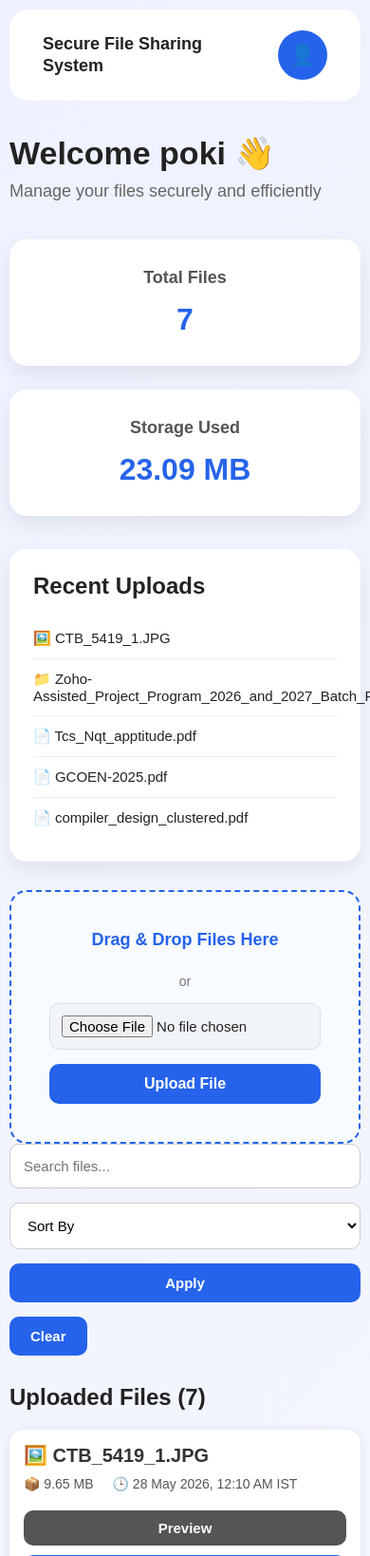
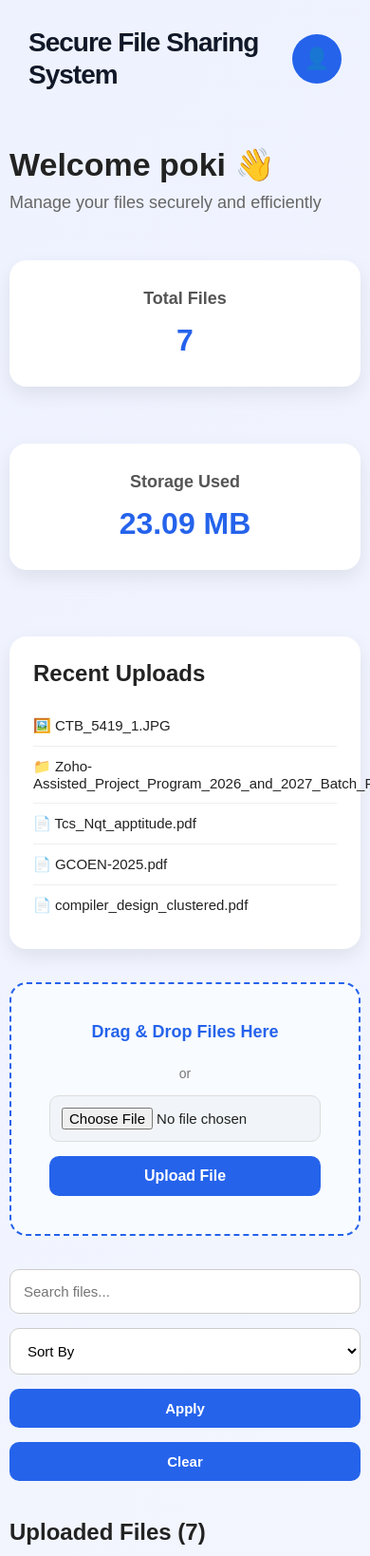
Before and after one commit to Purshottambadwaik/Purshottambadwaik-secure-file-sharing-system, a Flask app: page /dashboard in a window 390 px wide; the page is wider, and only the part inside the window is pictured. Shown: the top 1638 px of that part at 95% size. Run offline with Flask 3, Linux system fonts and the light colour scheme; a user stored in the database is signed in; data comes from the database, SQL or seed files in the repository; both versions use the stored data as it was after the commit.

Commit message:
made final ui changes

```diff
--- a/backend/static/style.css
+++ b/backend/static/style.css
@@ -154,24 +162,32 @@
 
     align-items: center;
 
-    background: white;
+    padding: 20px 50px;
 
-    padding: 22px 35px;
+    background: transparent;
 
-    border-radius: 20px;
+    position: sticky;
 
-    margin-bottom: 35px;
+    top: 0;
+
+    z-index: 9999;
 
     box-sizing: border-box;
 }
+
+/* Navbar Title */
 
 .top-navbar h2 {
 
     font-size: 42px;
 
-    color: #222;
+    color: #111827;
 
     margin: 0;
+
+    font-weight: 700;
+
+    letter-spacing: -1px;
 }
 
 /* Right Side */
@@ -197,7 +212,8 @@
 
 /* Welcome Section */
 .welcome-section {
-    margin-bottom: 40px;
+    margin-top: 40px;
+    margin-bottom: 50px;
 }
 
 .welcome-section h1 {
@@ -221,6 +237,8 @@
     gap: 25px;
 
     flex-wrap: wrap;
+
+    margin-bottom: 35px;
 }
 
 .upload-box input {
@@ -309,14 +327,20 @@
 }
 
 /* Search Form */
+
 .search-form {
+
     display: flex;
 
     gap: 15px;
 
-    margin-bottom: 30px;
+    margin-top: 25px;
+
+    margin-bottom: 40px;
+
     align-items: center;
-flex-wrap: wrap;
+
+    flex-wrap: wrap;
 }
 
 .search-form input {
@@ -645,50 +712,98 @@
     display: block;
 }
 
+/* Premium Hover */
+
+.stat-card,
+.recent-section,
+.upload-box {
+   margin-bottom: 35px;
+    transition: 0.3s ease;
+}
+
+.stat-card:hover,
+.recent-section:hover,
+.upload-box:hover {
+
+    transform: translateY(-4px);
+
+    box-shadow:
+        0 12px 30px rgba(0,0,0,0.08);
+}
+
+/* Footer */
+
+.footer {
+
+    text-align: center;
+
+    margin-top: 60px;
+
+    padding: 30px 0;
+
+    color: #666;
+
+    font-size: 15px;
+}
+
+/* Dark Mode Footer */
+
+.dark-mode .footer {
+
+    color: #cbd5e1;
+}
+
 /* =========================
    MOBILE RESPONSIVE DESIGN
 ========================= */
 
 @media (max-width: 768px) {
 
+    /* Mobile Search Section */
+
+.search-form,
+.search-sort-container {
+
+    flex-direction: column;
+
+    align-items: stretch;
+}
 
 
 /* Mobile Navbar */
+
 .top-navbar {
 
-    width: 100%;
-
-    display: flex;
-
-    justify-content: space-between;
-
-    align-items: center;
-
-    background: white;
-
-    padding: 22px 35px;
-
-    border-radius: 20px;
-
-    margin-bottom: 35px;
-
-    box-sizing: border-box;
+    padding: 18px 20px;
 }
 
 .top-navbar h2 {
 
-    font-size: 18px;
+    font-size: 28px;
 
-    line-height: 1.3;
-
-    max-width: 70%;
+    line-height: 1.2;
 }
 
-.nav-buttons {
+/* Mobile Profile */
 
-    display: flex;
+.profile-btn {
 
-    align-items: center;
+    width: 48px;
+
+    height: 48px;
+
+    font-size: 20px;
+}
+
+/* Mobile Dropdown */
+
+.dropdown-menu {
+
+    right: 0;
+
+    top: 70px;
+
+    min-width: 180px;
 }
 
 /* Profile Button */
--- a/backend/templates/dashboard.html
+++ b/backend/templates/dashboard.html
@@ -13,15 +13,18 @@
 
 <script>
 //for dark mode toggle
-/* Dark Mode Toggle */
-
+//togle dark mode
 function toggleDarkMode() {
 
     document.body.classList.toggle(
         "dark-mode"
     );
 
-    // Save mode
+    const themeText =
+        document.getElementById(
+            "themeToggleText"
+        );
+
     if (
         document.body.classList.contains(
             "dark-mode"
@@ -33,12 +36,18 @@
             "dark"
         );
 
+        themeText.innerText =
+            "Light Mode";
+
     } else {
 
         localStorage.setItem(
             "theme",
             "light"
         );
+
+        themeText.innerText =
+            "Dark Mode";
     }
 }
 
@@ -49,11 +58,24 @@
     const savedTheme =
         localStorage.getItem("theme");
 
+    const themeText =
+        document.getElementById(
+            "themeToggleText"
+        );
+
     if (savedTheme === "dark") {
 
         document.body.classList.add(
             "dark-mode"
         );
+
+        themeText.innerText =
+            "Light Mode";
+
+    } else {
+
+        themeText.innerText =
+            "Dark Mode";
     }
 }
 
@@ -105,12 +127,11 @@
         }
     }
 }
-
-
 </script>
 
+   <!--body of page starts here -->
   <body>
-    <div class="dashboard-container">
+
       <!-- Header -->
      <!-- Top Navbar -->
 <div class="top-navbar">
@@ -147,9 +168,11 @@
                 Settings
             </a>
 
-            <a href="#" onclick="toggleDarkMode()">
-                Dark Mode
-            </a>
+            <a href="#"
+    onclick="toggleDarkMode()"
+    id="themeToggleText">
+      Dark Mode
+  </a>
 
             <a href="/logout">
                 Logout
@@ -162,6 +185,9 @@
 </div>
 
 </div>
+
+<!-- Actual Dashbord start here -->
+<div class="dashboard-container">
 
       <!-- Welcome Section -->
       <div class="welcome-section">
@@ -368,4 +394,14 @@
       </div>
     </div>
   </body>
+
+  <!-- Footer -->
+
+<footer class="footer">
+
+    © 2026 Secure File Sharing System
+    <br>
+    Made by Puru
+
+</footer>
 </html>
```
Also changed, not shown: other parts of backend/static/style.css (+85 -12 lines), backend/database/database.db, 1 other file.
